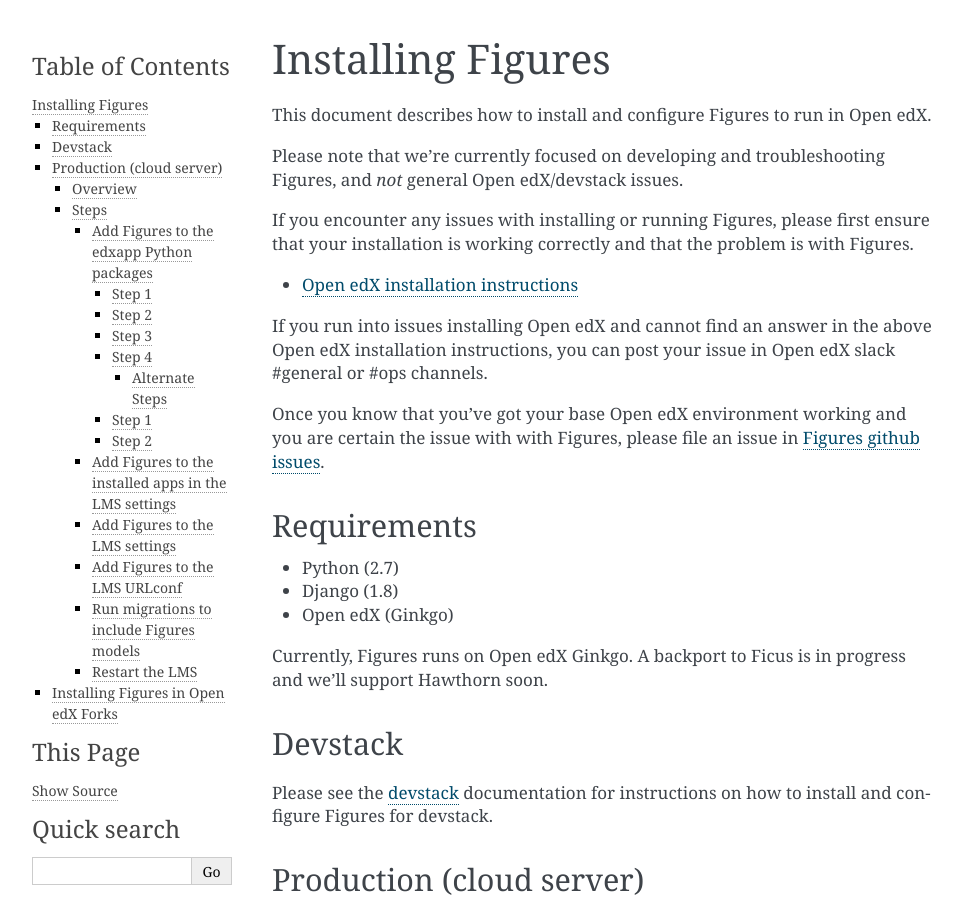
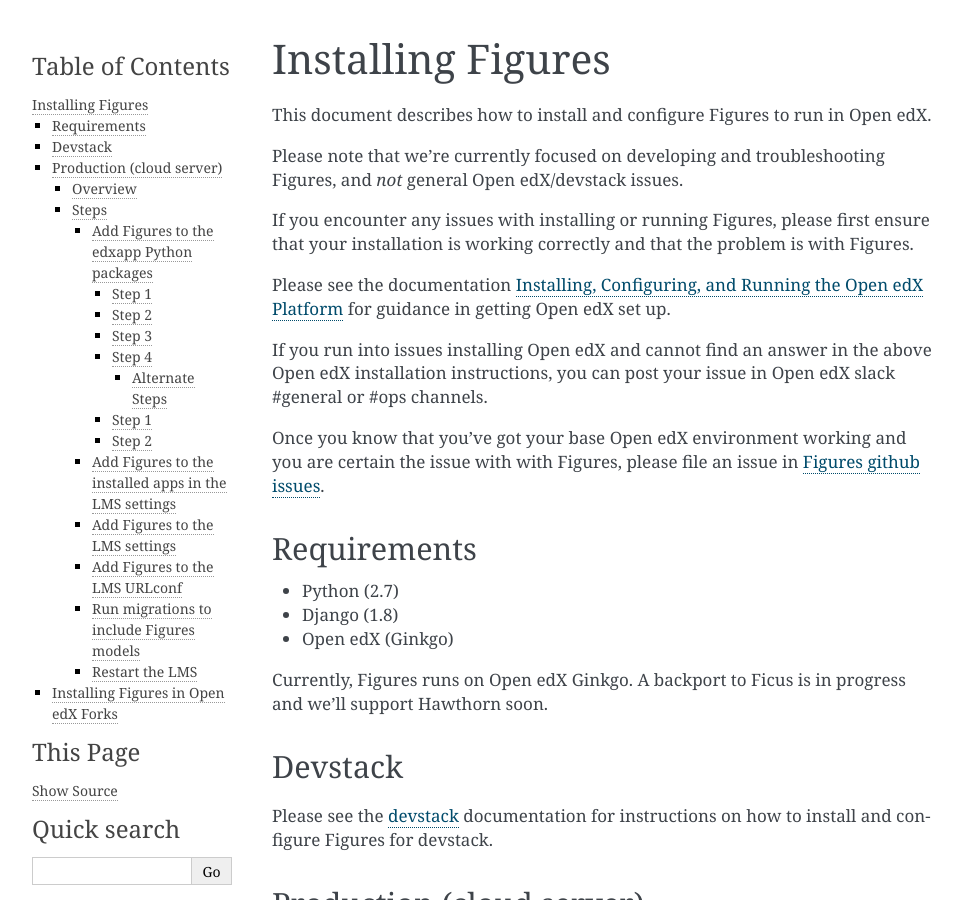
Before and after one commit to appsembler/figures, a Sphinx documentation site: the page built from docs/source/install.rst, in a window 1280 px wide and 900 px high. Shown: the whole window, without its empty margins (148-1110 px from the left). Built offline with Sphinx 7.4.7, drawn with Linux system fonts in a browser that asks for light colours.

Commit message:
doc tweaks

```diff
--- a/docs/source/install.rst
+++ b/docs/source/install.rst
@@ -11,7 +11,7 @@
 
 If you encounter any issues with installing or running Figures, please first ensure that your installation is working correctly and that the problem is with Figures.
 
-* `Open edX installation instructions <https://edx.readthedocs.io/projects/edx-installing-configuring-and-running/en/latest/>`__
+Please see the documentation `Installing, Configuring, and Running the Open edX Platform <https://edx.readthedocs.io/projects/edx-installing-configuring-and-running/en/latest/>`__ for guidance in getting Open edX set up.
 
 If you run into issues installing Open edX and cannot find an answer in the above Open edX installation instructions, you can post your issue in Open edX slack #general or #ops channels.
 
```
